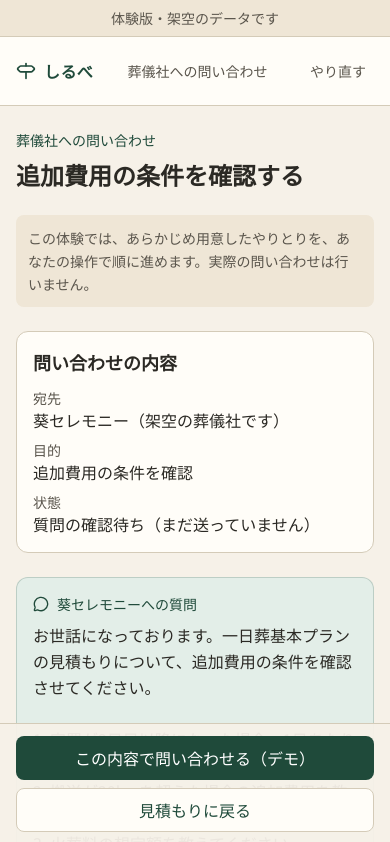
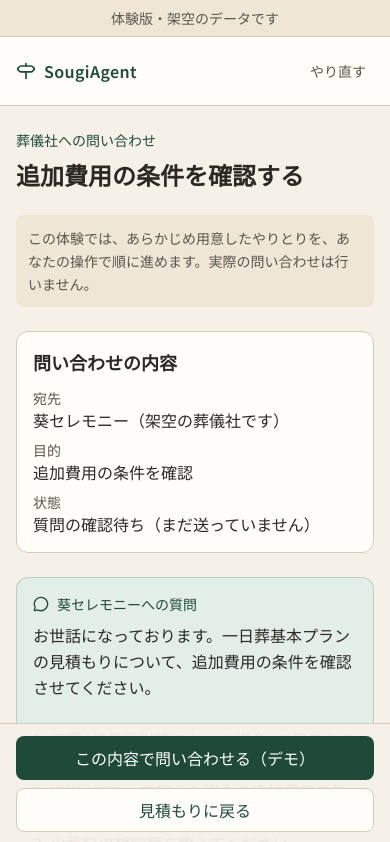
Before and after one commit to UGpict/moc_daichi, a Next.js app: page /demo/agent in a window 390 px wide. Shown: the top 842 px of the page. Built offline with nearby package versions, Linux system fonts and the light colour scheme.

Commit message:
Rename the demo product from しるべ to SougiAgent
Keep the Japanese copy and demo flow, and update the visible brand, document title, and localStorage key.

Co-authored-by: Nokotake <UGpict@users.noreply.github.com>

```diff
--- a/package.json
+++ b/package.json
@@ -1,5 +1,5 @@
 {
-  "name": "shirube",
+  "name": "sougi-agent",
   "version": "0.1.0",
   "private": true,
   "scripts": {
--- a/src/app/layout.tsx
+++ b/src/app/layout.tsx
@@ -11,7 +11,7 @@ const notoSansJp = Noto_Sans_JP({
 });
 
 export const metadata: Metadata = {
-  title: "しるべ｜葬儀の事前準備",
+  title: "SougiAgent｜葬儀の事前準備",
   description:
     "葬儀の見積もりの分からないところを確認し、希望と費用を家族に残す体験版です。",
 };
--- a/src/app/page.tsx
+++ b/src/app/page.tsx
@@ -4,7 +4,7 @@ import { PrimaryLink } from "@/components/ui";
 export default function Home() {
   return (
     <main className="mx-auto flex w-full max-w-xl flex-1 flex-col justify-center px-4 py-10">
-      <p className="text-sm font-medium tracking-wide text-forest">しるべ</p>
+      <p className="text-sm font-medium tracking-wide text-forest">SougiAgent</p>
       <h1 className="mt-3 text-[1.75rem] font-semibold leading-snug text-ink sm:text-3xl">
         家族が迷わない準備を、いま一緒に。
       </h1>
--- a/src/components/demo-header.tsx
+++ b/src/components/demo-header.tsx
@@ -17,7 +17,7 @@ export function DemoHeader() {
   const pathname = usePathname();
   const router = useRouter();
   const { resetDemo } = useDemo();
-  const title = titles[pathname] ?? "しるべ";
+  const title = titles[pathname] ?? "SougiAgent";
 
   function handleReset() {
     resetDemo();
@@ -32,9 +32,11 @@ export function DemoHeader() {
           className="flex min-h-11 min-w-11 items-center gap-2 text-forest"
         >
           <Signpost className="h-5 w-5 shrink-0" aria-hidden />
-          <span className="text-base font-semibold tracking-wide">しるべ</span>
+          <span className="text-base font-semibold tracking-wide">SougiAgent</span>
         </Link>
-        <p className="min-w-0 truncate text-sm text-ink-soft">{title}</p>
+        <p className="hidden min-w-0 truncate text-sm text-ink-soft sm:block">
+          {title}
+        </p>
         <button
           type="button"
           onClick={handleReset}
--- a/src/lib/storage.ts
+++ b/src/lib/storage.ts
@@ -2,7 +2,7 @@ import { DEFAULT_DEMO_STATE } from "./sample-data";
 import type { DemoState, InquiryStatus, StayDays, TransportKm } from "./types";
 import { INQUIRY_STATUSES, STAY_DAY_OPTIONS, TRANSPORT_KM_OPTIONS } from "./types";
 
-export const STORAGE_KEY = "shirube-demo-v1";
+export const STORAGE_KEY = "sougi-agent-demo-v1";
 
 function isInquiryStatus(value: unknown): value is InquiryStatus {
   return (
```
Also changed, not shown: 2 other files (tests, documents, lock files or other folders).
